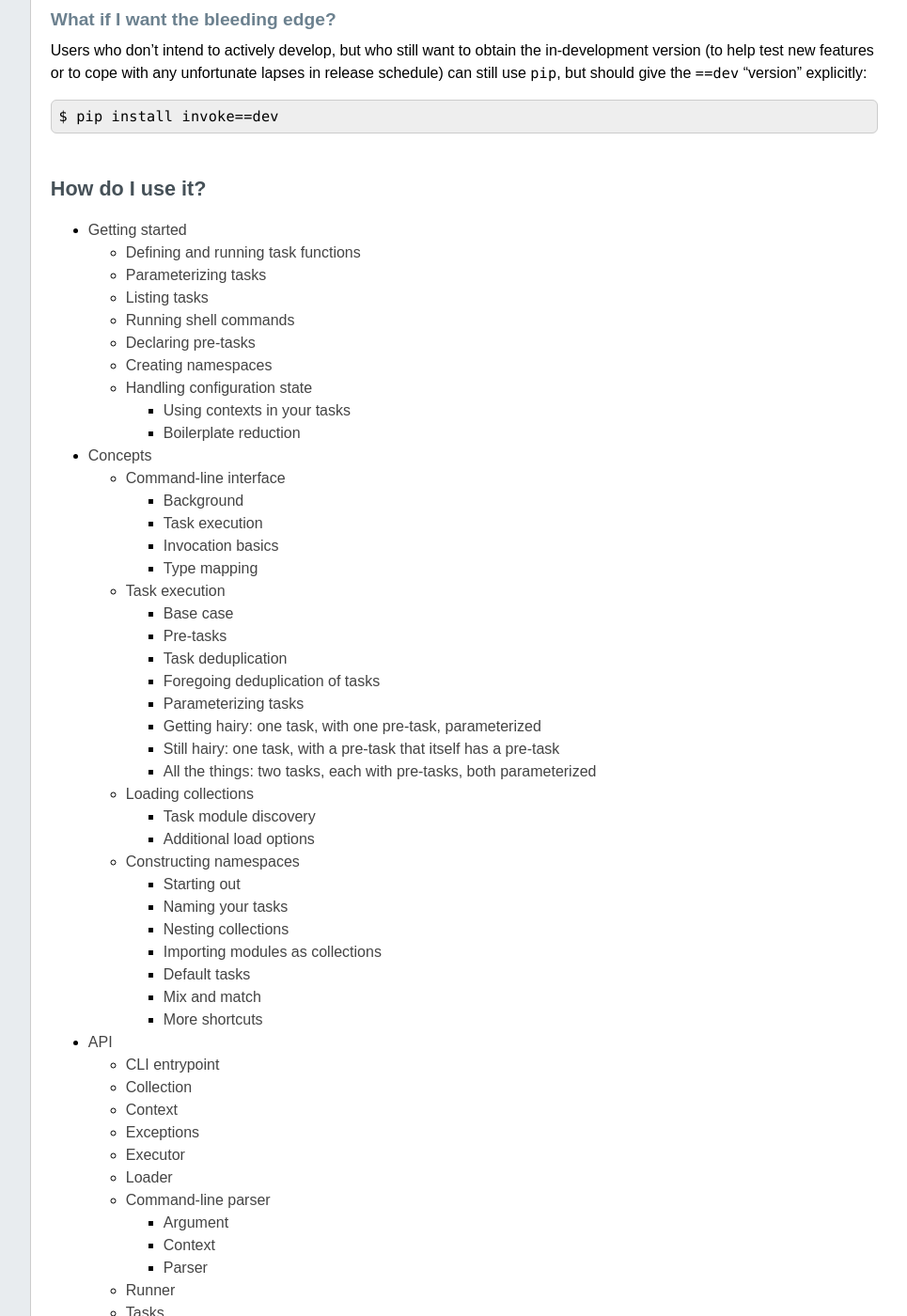
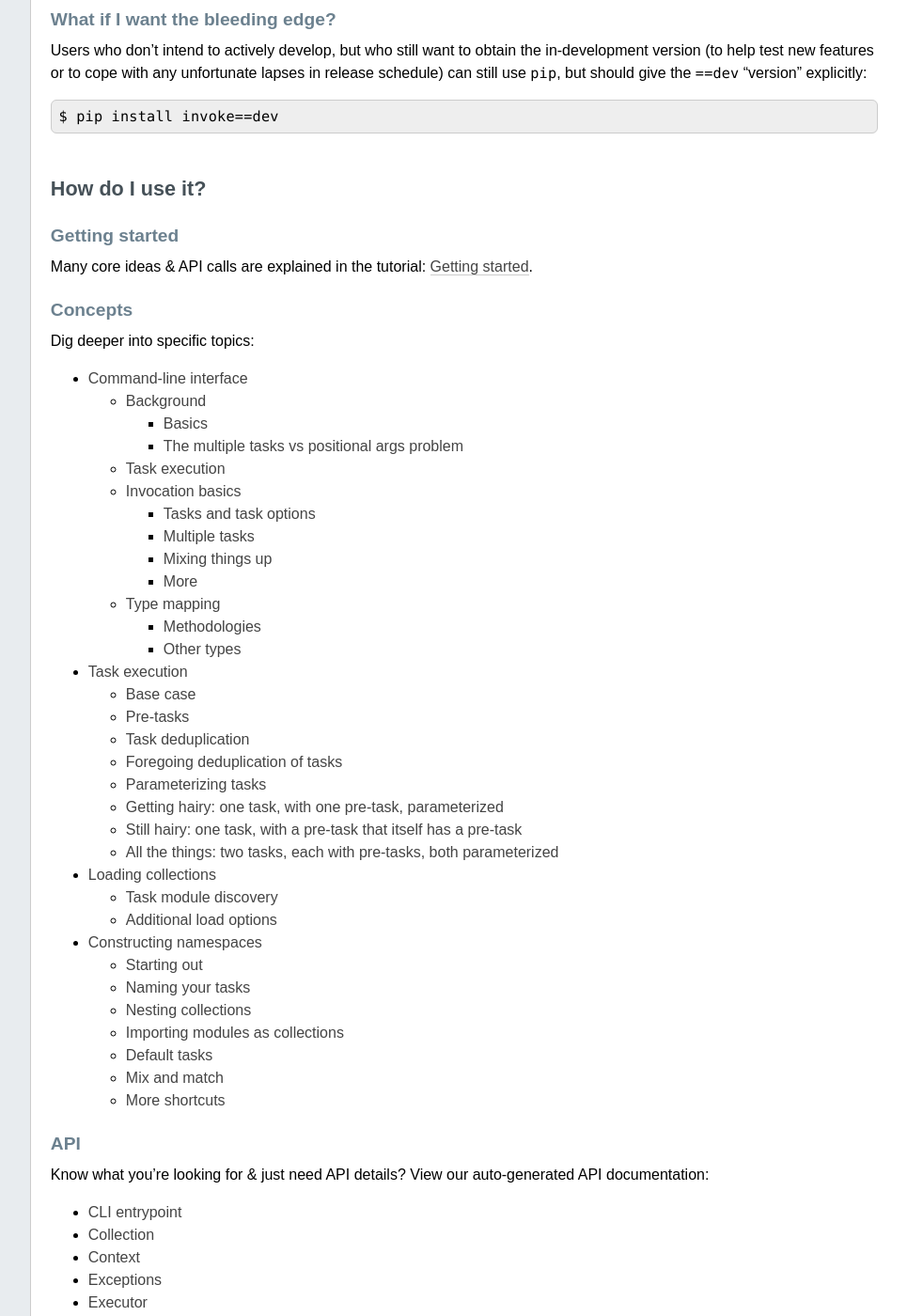
Before and after one commit to pyinvoke/invoke, a Sphinx documentation site: the page built from docs/index.rst, in a window 1280 px wide and 1400 px high, scrolled down 1729 px. Shown: the whole window at 94% size, without its empty margins (224-1189 px from the left). Built offline with Sphinx 7.4.7, drawn with Linux system fonts in a browser that asks for light colours; some of the changed text lies outside the part shown.

Commit message:
Doc index page reorg

```diff
--- a/docs/index.rst
+++ b/docs/index.rst
@@ -44,13 +44,34 @@
 How do I use it?
 ================
 
+Getting started
+---------------
+
+Many core ideas & API calls are explained in the tutorial:
+:doc:`getting_started`.
+
+Concepts
+--------
+
+Dig deeper into specific topics:
+
 .. toctree::
     :maxdepth: 3
     :glob:
 
-    getting_started
-    concepts
-    api
+    concepts/*
+
+API
+---
+
+Know what you're looking for & just need API details? View our auto-generated
+API documentation:
+
+.. toctree::
+    :maxdepth: 3
+    :glob:
+
+    api/*
 
 It's broken, or doesn't do what I want! How can I submit bugs?
 ==============================================================
```
Also changed, not shown: docs/getting_started.rst (+6 -1 lines).
